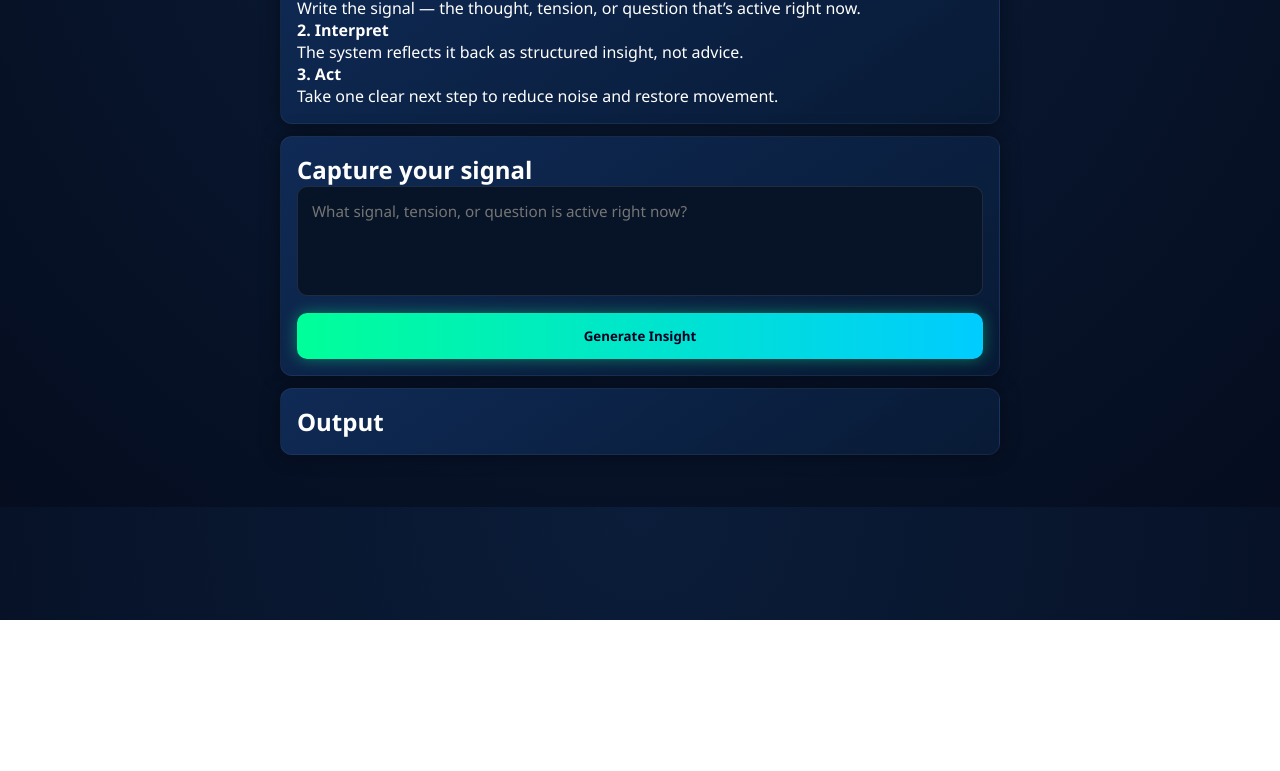
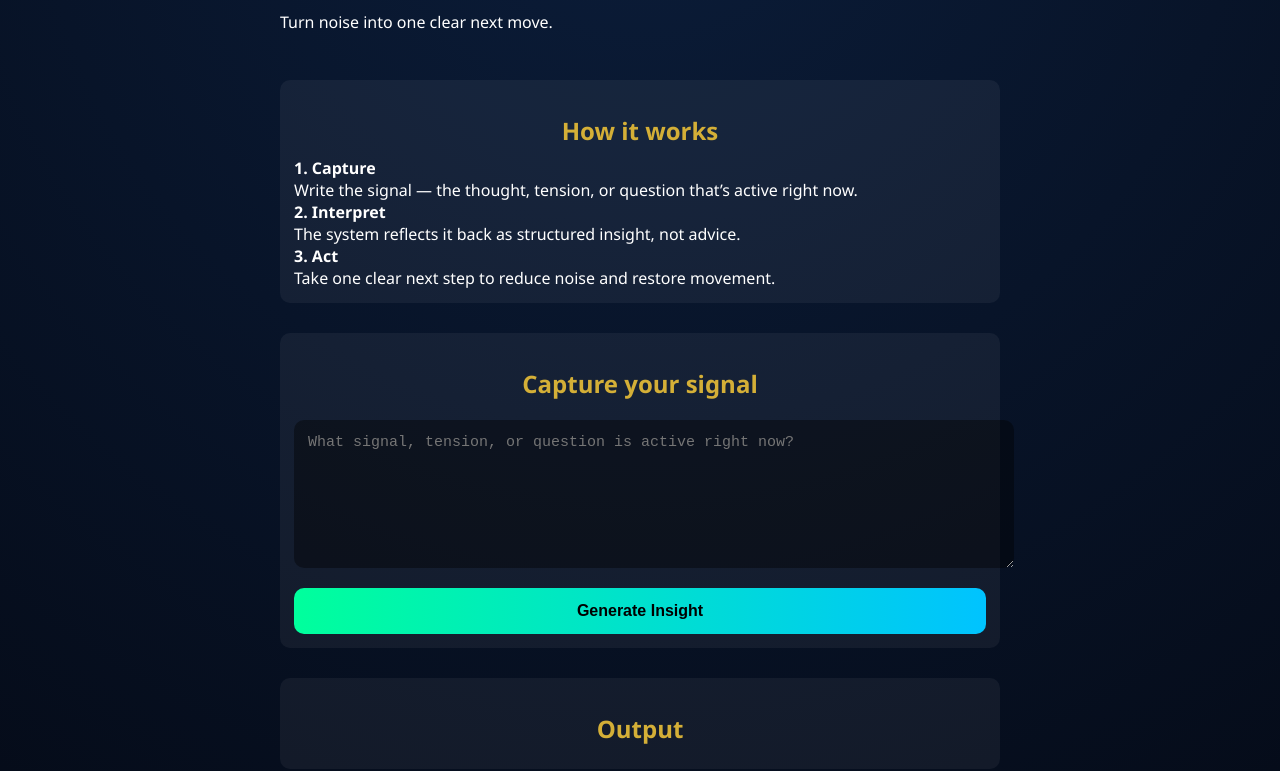
Before and after one commit to nubeing9studios-del/NeoSophia-landing-page, a website: page public/index.html in a window 1280 px wide. Shown: the part 180-951 px from the top of the page. Before the commit the page ends 800 px from the top, so only its background shows below. Drawn offline with Linux system fonts and the light colour scheme.

Commit message:
Final UI alignment with gold hierarchy and centered layout
Replaced style.css to achieve final polished UI.

- Fully centered layout across all sections
- Gold applied to all primary headings (Signal Capture, sections, output)
- Purple applied to process steps (Capture, Interpret, Act)
- Green retained for primary action button
- Clean glassmorphism card styling
- Improved spacing, readability, and hierarchy
- Added colored output indicators for each insight section

This finalizes the premium visual identity of Signal Capture.

```diff
--- a/public/style.css
+++ b/public/style.css
@@ -1,128 +1,115 @@
-/* RESET */
-* {
+body {
   margin: 0;
-  padding: 0;
-  box-sizing: border-box;
-  font-family: 'Segoe UI', sans-serif;
+  font-family: "Segoe UI", sans-serif;
+  background: radial-gradient(circle at top, #0b1d3a, #050b18);
+  color: white;
 }
 
-/* BACKGROUND */
-body {
-  background: radial-gradient(circle at top, #0b1d3a, #050d1f);
-  color: #ffffff;
+/* CENTER EVERYTHING */
+.container {
+  max-width: 720px;
+  margin: 60px auto;
+  padding: 20px;
   display: flex;
-  justify-content: center;
-  padding: 40px 20px;
+  flex-direction: column;
+  gap: 20px;
 }
 
-/* CONTAINER */
-.container {
-  width: 100%;
-  max-width: 720px;
+/* HEADINGS (GOLD) */
+h1, h2 {
+  color: #d4af37;
+  text-align: center;
+  margin-bottom: 10px;
 }
 
 /* HEADER */
 .header-card {
   text-align: center;
-  margin-bottom: 30px;
-}
-
-.header-card h1 {
-  font-size: 2.4rem;
-  color: #FFD700;
-  text-shadow: 0 0 12px rgba(255, 215, 0, 0.6);
 }
 
 .header-card p {
-  opacity: 0.8;
-  margin-top: 8px;
-}
-
-/* SECTION */
-.section {
-  margin-bottom: 25px;
+  opacity: 0.7;
 }
 
 /* CARDS */
-.card {
-  background: linear-gradient(145deg, #0f2a55, #081a35);
-  padding: 16px;
-  border-radius: 12px;
-  margin-bottom: 12px;
-  border: 1px solid rgba(255,255,255,0.05);
-  box-shadow: 0 0 20px rgba(0,0,0,0.4);
-  transition: 0.3s ease;
+.section {
+  background: rgba(255, 255, 255, 0.03);
+  padding: 20px;
+  border-radius: 14px;
+  backdrop-filter: blur(8px);
+  border: 1px solid rgba(255,255,255,0.08);
 }
 
-.card:hover {
-  transform: translateY(-2px);
-  box-shadow: 0 0 25px rgba(0,0,0,0.6);
+.card {
+  background: rgba(255,255,255,0.05);
+  padding: 14px;
+  margin-top: 10px;
+  border-radius: 10px;
 }
 
+/* PURPLE PROCESS STEPS */
 .card h3 {
-  color: #FFD700;
+  color: #9b5cff;
 }
 
-/* INPUT */
+/* TEXTAREA */
 textarea {
   width: 100%;
-  height: 110px;
-  border-radius: 10px;
-  border: 1px solid rgba(255,255,255,0.1);
-  padding: 14px;
-  background: #071427;
-  color: #fff;
-  font-size: 0.95rem;
-  resize: none;
-  margin-bottom: 12px;
-}
-
-/* BUTTON */
-button {
-  width: 100%;
+  height: 120px;
   padding: 14px;
   border-radius: 10px;
   border: none;
-  background: linear-gradient(90deg, #00ff99, #00ccff);
-  color: #002;
+  margin-top: 10px;
+  font-size: 15px;
+  background: rgba(0,0,0,0.4);
+  color: white;
+  outline: none;
+}
+
+/* BUTTON (GREEN ACTION) */
+button {
+  width: 100%;
+  margin-top: 15px;
+  padding: 14px;
+  border: none;
+  border-radius: 10px;
+  font-size: 16px;
   font-weight: bold;
+  background: linear-gradient(90deg, #00ff9c, #00c3ff);
+  color: black;
   cursor: pointer;
-  transition: 0.3s;
-  box-shadow: 0 0 15px rgba(0,255,150,0.4);
+  transition: all 0.2s ease;
 }
 
 button:hover {
   transform: scale(1.02);
-  box-shadow: 0 0 25px rgba(0,255,150,0.8);
 }
 
-/* OUTPUT */
+/* OUTPUT CARD */
 .output-card {
-  margin-top: 20px;
+  background: rgba(255,255,255,0.04);
   padding: 20px;
   border-radius: 14px;
-  background: linear-gradient(145deg, #0b2a4a, #081a30);
-  box-shadow: 0 0 30px rgba(0,0,0,0.6);
-  border: 1px solid rgba(255,255,255,0.05);
+  border: 1px solid rgba(255,255,255,0.1);
 }
-
-/* OUTPUT LABEL STYLES */
-.output-card p {
-  margin-bottom: 12px;
-  line-height: 1.5;
-}
-
-/* COLOUR ACCENTS */
-.signal { border-left: 4px solid #FFD700; padding-left: 10px; }
-.state { border-left: 4px solid #9d4edd; padding-left: 10px; }
-.distortion { border-left: 4px solid #ff4d4d; padding-left: 10px; }
-.recognition { border-left: 4px solid #00c2ff; padding-left: 10px; }
-.insight { border-left: 4px solid #c77dff; padding-left: 10px; }
-.action { border-left: 4px solid #00ff99; padding-left: 10px; }
 
 /* OUTPUT TITLE */
 .output-title {
-  font-size: 1.2rem;
-  margin-bottom: 10px;
-  color: #FFD700;
+  color: #d4af37;
+  font-weight: bold;
+  margin-bottom: 15px;
+  text-align: center;
 }
+
+/* OUTPUT LINES WITH COLORED ACCENTS */
+.signal { border-left: 4px solid #d4af37; padding-left: 10px; }
+.state { border-left: 4px solid #9b5cff; padding-left: 10px; }
+.distortion { border-left: 4px solid #ff4d4d; padding-left: 10px; }
+.recognition { border-left: 4px solid #00c3ff; padding-left: 10px; }
+.insight { border-left: 4px solid #b266ff; padding-left: 10px; }
+.action { border-left: 4px solid #00ff9c; padding-left: 10px; }
+
+/* SPACING */
+p {
+  line-height: 1.5;
+}
```
